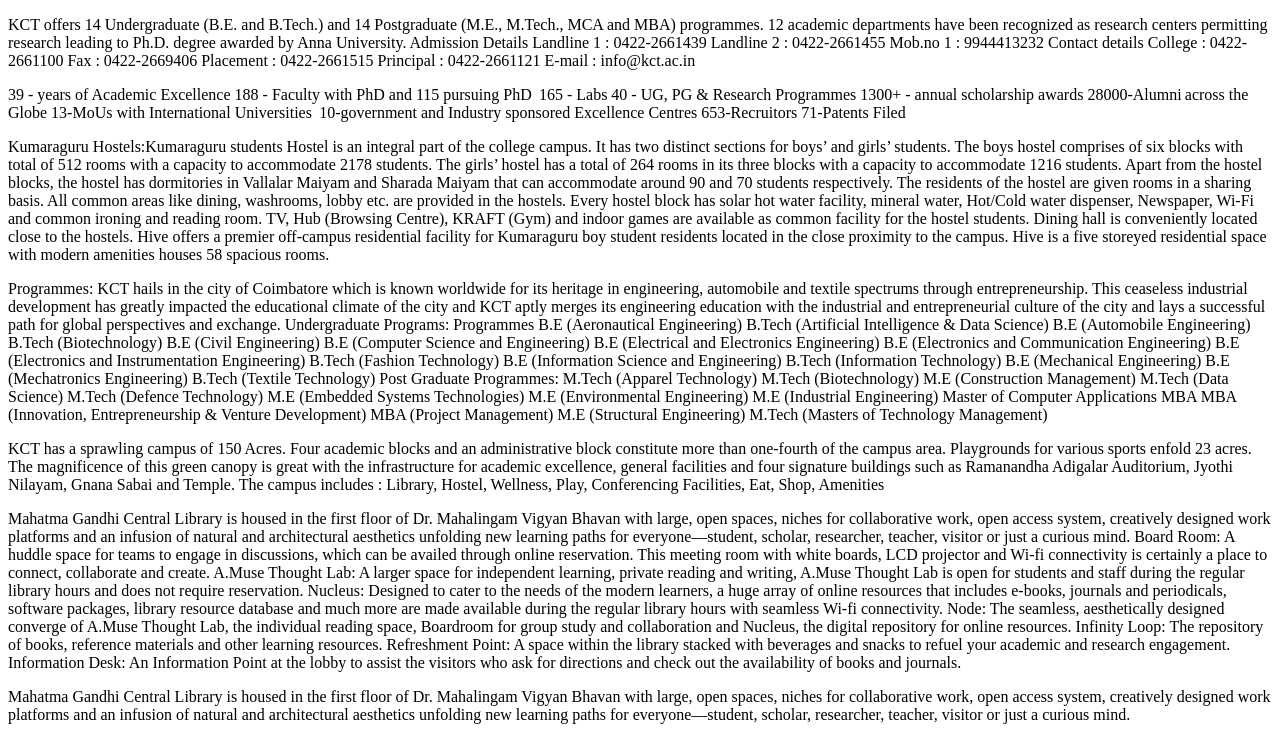
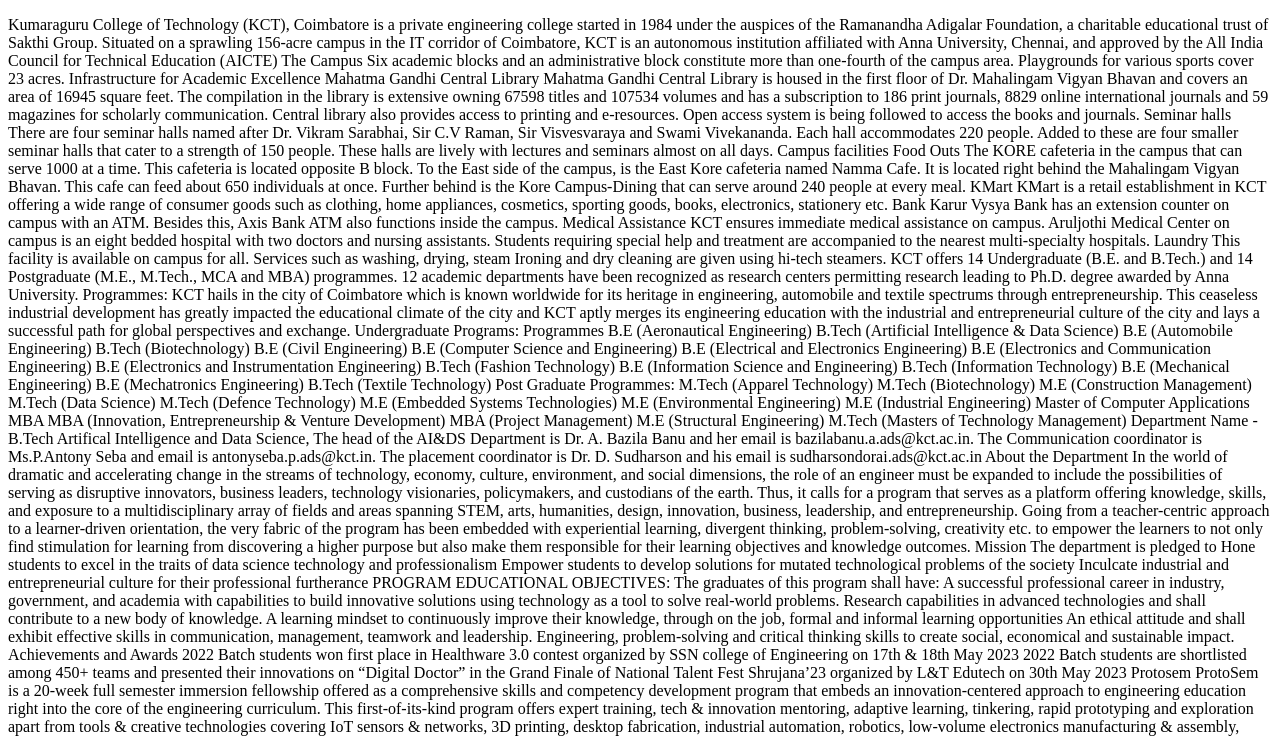
Before and after one commit to Ellakkiaa/Kct-web_page, a plain HTML site: page index.html in a window 1280 px wide. Shown: the top 737 px of the page. Drawn offline with Linux system fonts and the light colour scheme.

Commit message:
Update index.html

```diff
--- a/index.html
+++ b/index.html
@@ -5,44 +5,35 @@
     <meta charset="UTF-8">
     <meta name="viewport" content="width=device-width, initial-scale=1.0">
     <p>
+        Kumaraguru College of Technology (KCT), Coimbatore is a private engineering college started in 1984 under the auspices of the Ramanandha Adigalar Foundation, a charitable educational trust of Sakthi Group. Situated on a sprawling 156-acre campus in the IT corridor of Coimbatore, KCT is an autonomous institution affiliated with Anna University, Chennai, and approved by the All India Council for Technical Education (AICTE)
+
+        The Campus
+        Six academic blocks and an administrative block constitute more than one-fourth of the campus area. Playgrounds for various sports cover 23 acres.
+
+        Infrastructure for Academic Excellence
+        Mahatma Gandhi Central Library
+        Mahatma Gandhi Central Library is housed in the first floor of Dr. Mahalingam Vigyan Bhavan and covers an area of 16945 square feet. The compilation in the library is extensive owning 67598 titles and 107534 volumes and has a subscription to 186 print journals, 8829 online international journals and 59 magazines for scholarly communication. Central library also provides access to printing and e-resources. Open access system is being followed to access the books and journals.
+
+        Seminar halls
+        There are four seminar halls named after Dr. Vikram Sarabhai, Sir C.V Raman, Sir Visvesvaraya and Swami Vivekananda. Each hall accommodates 220 people. Added to these are four smaller seminar halls that cater to a strength of 150 people. These halls are lively with lectures and seminars almost on all days.
+
+        Campus facilities
+        Food Outs
+        The KORE cafeteria in the campus that can serve 1000 at a time. This cafeteria is located opposite B block. To the East side of the campus, is the East Kore cafeteria named Namma Cafe. It is located right behind the Mahalingam Vigyan Bhavan. This cafe can feed about 650 individuals at once. Further behind is the Kore Campus-Dining that can serve around 240 people at every meal.
+
+        KMart
+        KMart is a retail establishment in KCT offering a wide range of consumer goods such as clothing, home appliances, cosmetics, sporting goods, books, electronics, stationery etc.
+
+        Bank
+        Karur Vysya Bank has an extension counter on campus with an ATM. Besides this, Axis Bank ATM also functions inside the campus.
+
+        Medical Assistance
+        KCT ensures immediate medical assistance on campus. Aruljothi Medical Center on campus is an eight bedded hospital with two doctors and nursing assistants. Students requiring special help and treatment are accompanied to the nearest multi-specialty hospitals.
+
+        Laundry
+        This facility is available on campus for all. Services such as washing, drying, steam Ironing and dry cleaning are given using hi-tech steamers.
         KCT offers 14 Undergraduate (B.E. and B.Tech.) and 14 Postgraduate (M.E., M.Tech., MCA and MBA) programmes. 12 academic departments have been recognized as research centers permitting research leading to Ph.D. degree awarded by Anna University.
-        Admission Details
-        Landline 1 : 0422-2661439
-        Landline 2 : 0422-2661455
-        Mob.no 1 : 9944413232
-        Contact details
-        College : 0422-2661100
-        Fax : 0422-2669406
-        Placement : 0422-2661515
-        Principal : 0422-2661121
-        E-mail : info@kct.ac.in
-    </p>
-    <p>
-        39 - years of Academic Excellence
-        188 - Faculty with PhD and 115 pursuing PhD
-        165 - Labs
 
-        40 - UG, PG & Research Programmes
-        1300+ - annual scholarship awards
-
-        28000-Alumni across the Globe
-
-        13-MoUs with International Universities
-
-        10-government and Industry sponsored Excellence Centres
-
-        653-Recruitors
-
-        71-Patents Filed
-
-    </p>
-    <p>
-        Kumaraguru Hostels:Kumaraguru students Hostel is an integral part of the college campus. It has two distinct sections for boys’ and girls’ students. The boys hostel comprises of six blocks with total of 512 rooms with a capacity to accommodate 2178 students. The girls’ hostel has a total of 264 rooms in its three blocks with a capacity to accommodate 1216 students. Apart from the hostel blocks, the hostel has dormitories in Vallalar Maiyam and Sharada Maiyam that can accommodate around 90 and 70 students respectively. The residents of the hostel are given rooms in a sharing basis. All common areas like dining, washrooms, lobby etc. are provided in the hostels. Every hostel block has solar hot water facility, mineral water, Hot/Cold water dispenser, Newspaper, Wi-Fi and common ironing and reading room. TV, Hub (Browsing Centre), KRAFT (Gym) and indoor games are available as common facility for the hostel students. Dining hall is conveniently located close to the hostels.
-        Hive offers a premier off-campus residential facility for Kumaraguru boy student residents located in the close proximity to the campus. Hive is a five storeyed residential space with modern amenities houses 58 spacious rooms.
-    </p>
-
-
-    <p>
         Programmes: KCT hails in the city of Coimbatore which is known worldwide for its heritage in engineering, automobile and textile spectrums through entrepreneurship. This ceaseless industrial development has greatly impacted the educational climate of the city and KCT aptly merges its engineering education with the industrial and entrepreneurial culture of the city and lays a successful path for global perspectives and exchange.
 
         Undergraduate Programs: Programmes
@@ -78,40 +69,7 @@
             MBA (Project Management)
             M.E (Structural Engineering)
             M.Tech (Masters of Technology Management)
-    </p>
 
-
-
-    <p>
-        KCT has a sprawling campus of 150 Acres. Four academic blocks and an administrative block constitute more than one-fourth of the campus area. Playgrounds for various sports enfold 23 acres. The magnificence of this green canopy is great with the infrastructure for academic excellence, general facilities and four signature buildings such as Ramanandha Adigalar Auditorium, Jyothi Nilayam, Gnana Sabai and Temple.
-        The campus includes : Library, Hostel, Wellness, Play, Conferencing Facilities, Eat, Shop, Amenities
-     </p>
-    <p>
-
-        Mahatma Gandhi Central Library is housed in the first floor of Dr. Mahalingam Vigyan Bhavan with large, open spaces, niches for collaborative work, open access system, creatively designed work platforms and an infusion of natural and architectural aesthetics unfolding new learning paths for everyone—student, scholar, researcher, teacher, visitor or just a curious mind.
-        Board Room: A huddle space for teams to engage in discussions, which can be availed through online reservation. This meeting room with white boards, LCD projector and Wi-fi connectivity is certainly a place to connect, collaborate and create.
-
-        A.Muse Thought Lab: A larger space for independent learning, private reading and writing, A.Muse Thought Lab is open for students and staff during the regular library hours and does not require reservation.
-
-        Nucleus: Designed to cater to the needs of the modern learners, a huge array of online resources that includes e-books, journals and periodicals, software packages, library resource database and much more are made available during the regular library hours with seamless Wi-fi connectivity.
-
-        Node: The seamless, aesthetically designed converge of A.Muse Thought Lab, the individual reading space, Boardroom for group study and collaboration and Nucleus, the digital repository for online resources.
-
-        Infinity Loop: The repository of books, reference materials and other learning resources.
-
-        Refreshment Point: A space within the library stacked with beverages and snacks to refuel your academic and research engagement.
-
-        Information Desk: An Information Point at the lobby to assist the visitors who ask for directions and check out the availability of books and journals.
-    </p>
-        <p>
-            Mahatma Gandhi Central Library is housed in the first floor of Dr. Mahalingam Vigyan Bhavan with large, open spaces, niches for collaborative work, open access system, creatively designed work platforms and an infusion of natural and architectural aesthetics unfolding new learning paths for everyone—student, scholar, researcher, teacher, visitor or just a curious mind.
-
-        </p>
-
-    </p>
-
-    <p>
-        <title>Department of AI</title>
 
         Department Name - B.Tech Artifical Intelligence and Data Science, The head of the AI&DS Department is Dr. A. Bazila Banu and her email is bazilabanu.a.ads@kct.ac.in. The Communication coordinator is Ms.P.Antony Seba and email is antonyseba.p.ads@kct.in. The placement coordinator is Dr. D. Sudharson and his email is sudharsondorai.ads@kct.ac.in
 
```
